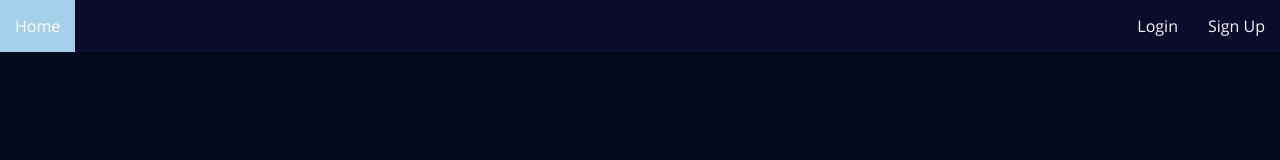
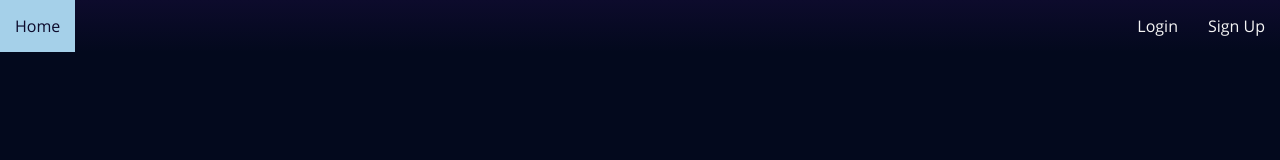
Before and after one commit to jan-software-foundation/jancloud, a Vue app: page / in a window 1280 px wide. Shown: the top 160 px of the page. Built offline with nearby package versions, Linux system fonts and the light colour scheme.

Commit message:
Feat Navigation: Updated CSS

```diff
--- a/src/components/Navigation.vue
+++ b/src/components/Navigation.vue
@@ -29,7 +29,7 @@
         list-style-type: none;
         margin: 0;
         padding: 0;
-        background-color: var(--background);
+        background: linear-gradient(var(--background), var(--backgroundDark));
         overflow: auto;
         width: 100%;
         height: auto;
@@ -46,13 +46,13 @@
     }
 
     .router-link-active {
-        background-color: var(--foregroundDark);
-        color: white;
+        background-color: var(--backgroundLight);
+        color: var(--background);
     }
 
-    ul.sidenav li a:hover:not(.active) {
+    ul.sidenav li a:hover:not(.router-link-active) {
         background-color: var(--foreground);
-        color: white;
+        color: var(--background);
     }
 
     @media screen and (max-width: 400px) {
```
